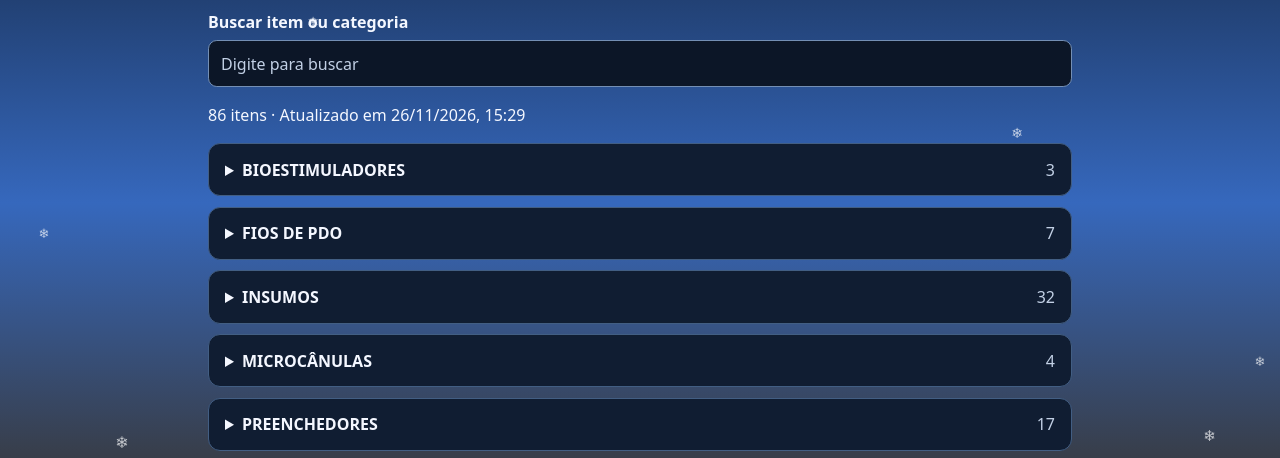
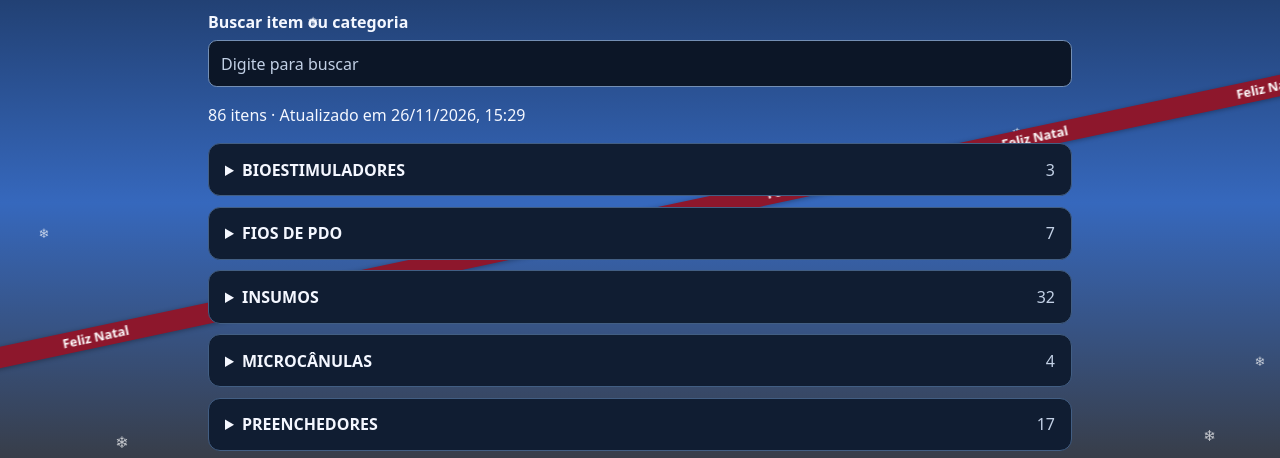
Before and after one commit to Helton-87/ldpricetable, a website with bundled scripts: page index.html in a window 1280 px wide. Shown: the part 333-791 px from the top of the page. Built offline with nearby package versions, Linux system fonts and the light colour scheme.

Commit message:
Adiciona faixa diagonal animada de Feliz Natal

```diff
--- a/index.html
+++ b/index.html
@@ -28,6 +28,32 @@
     <span>❄</span>
     <span>❄</span>
   </div>
+  <div class="holiday-ribbon" aria-hidden="true">
+    <div class="holiday-ribbon__band">
+      <div class="holiday-ribbon__track">
+        <div class="holiday-ribbon__group">
+          <span>Feliz Natal</span>
+          <span>Feliz Natal</span>
+          <span>Feliz Natal</span>
+          <span>Feliz Natal</span>
+          <span>Feliz Natal</span>
+          <span>Feliz Natal</span>
+          <span>Feliz Natal</span>
+          <span>Feliz Natal</span>
+        </div>
+        <div class="holiday-ribbon__group">
+          <span>Feliz Natal</span>
+          <span>Feliz Natal</span>
+          <span>Feliz Natal</span>
+          <span>Feliz Natal</span>
+          <span>Feliz Natal</span>
+          <span>Feliz Natal</span>
+          <span>Feliz Natal</span>
+          <span>Feliz Natal</span>
+        </div>
+      </div>
+    </div>
+  </div>
   <header><div class="wrap bar"><div class="brand"><img src="./logo.png" alt="LD" width="44" height="44"><strong>Tabela de preços</strong></div><a href="./admin/">Administração</a></div></header>
   <main class="wrap">
     <section id="install" class="panel install" aria-labelledby="install-title" hidden>
--- a/public/styles.css
+++ b/public/styles.css
@@ -153,3 +153,45 @@ main > .muted { color: inherit; }
     to { transform: translateY(calc(100vh + 2rem)); }
   }
 }
+
+.holiday-ribbon {
+  position: fixed;
+  inset: 0;
+  overflow: hidden;
+  pointer-events: none;
+}
+.holiday-ribbon__band {
+  position: absolute;
+  top: 68%;
+  left: -25%;
+  width: 150%;
+  overflow: hidden;
+  transform: rotate(-12deg);
+  background: #8d172c;
+  color: #fff;
+  box-shadow: 0 1px 5px #03050755;
+  font-size: .8rem;
+  font-weight: 700;
+  line-height: 1.65;
+  white-space: nowrap;
+}
+.holiday-ribbon__track {
+  display: flex;
+}
+.holiday-ribbon__group {
+  display: flex;
+  flex: 0 0 auto;
+  justify-content: space-around;
+  min-width: max(100%, 48rem);
+}
+.holiday-ribbon ~ header, .holiday-ribbon ~ main {
+  position: relative;
+}
+@media (prefers-reduced-motion: no-preference) {
+  .holiday-ribbon__group {
+    animation: holiday-ribbon-scroll 22s linear infinite;
+  }
+  @keyframes holiday-ribbon-scroll {
+    to { transform: translateX(-100%); }
+  }
+}
--- a/public/sw.js
+++ b/public/sw.js
@@ -1,4 +1,4 @@
-const cacheName = 'ld-price-v5'
+const cacheName = 'ld-price-v6'
 const shell = ['/', '/app.js', '/catalog.js', '/styles.css', '/manifest.webmanifest', '/logo.png', '/icon-192.png', '/icon-512.png']
 const catalogPath = '/api/catalog'
 
--- a/styles.css
+++ b/styles.css
@@ -153,3 +153,45 @@ main > .muted { color: inherit; }
     to { transform: translateY(calc(100vh + 2rem)); }
   }
 }
+
+.holiday-ribbon {
+  position: fixed;
+  inset: 0;
+  overflow: hidden;
+  pointer-events: none;
+}
+.holiday-ribbon__band {
+  position: absolute;
+  top: 68%;
+  left: -25%;
+  width: 150%;
+  overflow: hidden;
+  transform: rotate(-12deg);
+  background: #8d172c;
+  color: #fff;
+  box-shadow: 0 1px 5px #03050755;
+  font-size: .8rem;
+  font-weight: 700;
+  line-height: 1.65;
+  white-space: nowrap;
+}
+.holiday-ribbon__track {
+  display: flex;
+}
+.holiday-ribbon__group {
+  display: flex;
+  flex: 0 0 auto;
+  justify-content: space-around;
+  min-width: max(100%, 48rem);
+}
+.holiday-ribbon ~ header, .holiday-ribbon ~ main {
+  position: relative;
+}
+@media (prefers-reduced-motion: no-preference) {
+  .holiday-ribbon__group {
+    animation: holiday-ribbon-scroll 22s linear infinite;
+  }
+  @keyframes holiday-ribbon-scroll {
+    to { transform: translateX(-100%); }
+  }
+}
--- a/sw.js
+++ b/sw.js
@@ -1,4 +1,4 @@
-const cacheName = 'ld-price-pages-v5'
+const cacheName = 'ld-price-pages-v6'
 const shell = [new URL('./', self.registration.scope).pathname, new URL('./app.js', self.registration.scope).pathname, new URL('./catalog.js', self.registration.scope).pathname, new URL('./styles.css', self.registration.scope).pathname, new URL('./manifest.webmanifest', self.registration.scope).pathname, new URL('./logo.png', self.registration.scope).pathname, new URL('./icon-192.png', self.registration.scope).pathname, new URL('./icon-512.png', self.registration.scope).pathname]
 const catalogPath = new URL('./catalog.json', self.registration.scope).pathname
 
```
Also changed, not shown: public/index.html (+26 -0 lines).
